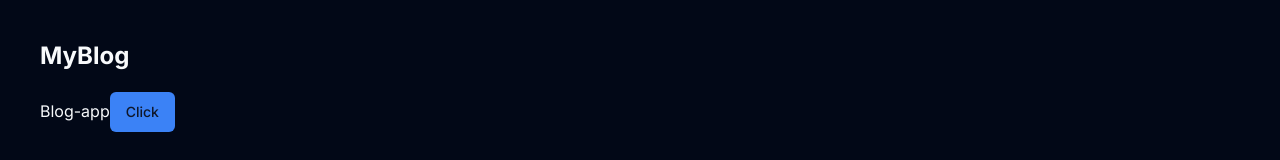
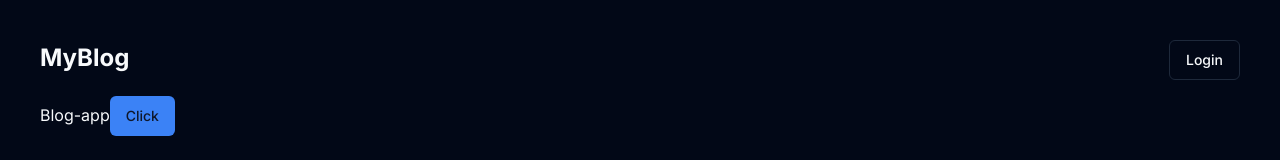
Before and after one commit to pratham-srivastava-07/Blog-App, a Next.js app: page / in a window 1280 px wide. Shown: the top 160 px of the page. Built offline with nearby package versions, Linux system fonts and the light colour scheme.

Commit message:
progress

```diff
--- a/components/Navbar.tsx
+++ b/components/Navbar.tsx
@@ -1,13 +1,15 @@
 import React from 'react'
 import Link from 'next/link'
+import { Button } from './ui/button'
 
 export default function Navbar() {
   return (
-    <nav className='flex'>
+    <nav className='flex items-center justify-between'>
         <div className="group">
             <Link href="/" className='text-2xl font-bold'>MyBlog</Link>
             <div className='h-1 w-0 group-hover:w-full transition-all bg-blue-500'></div>
         </div>
+       <Link href="/signin"><Button variant="outline">Login</Button></Link>
     </nav>
   )
 }
```
